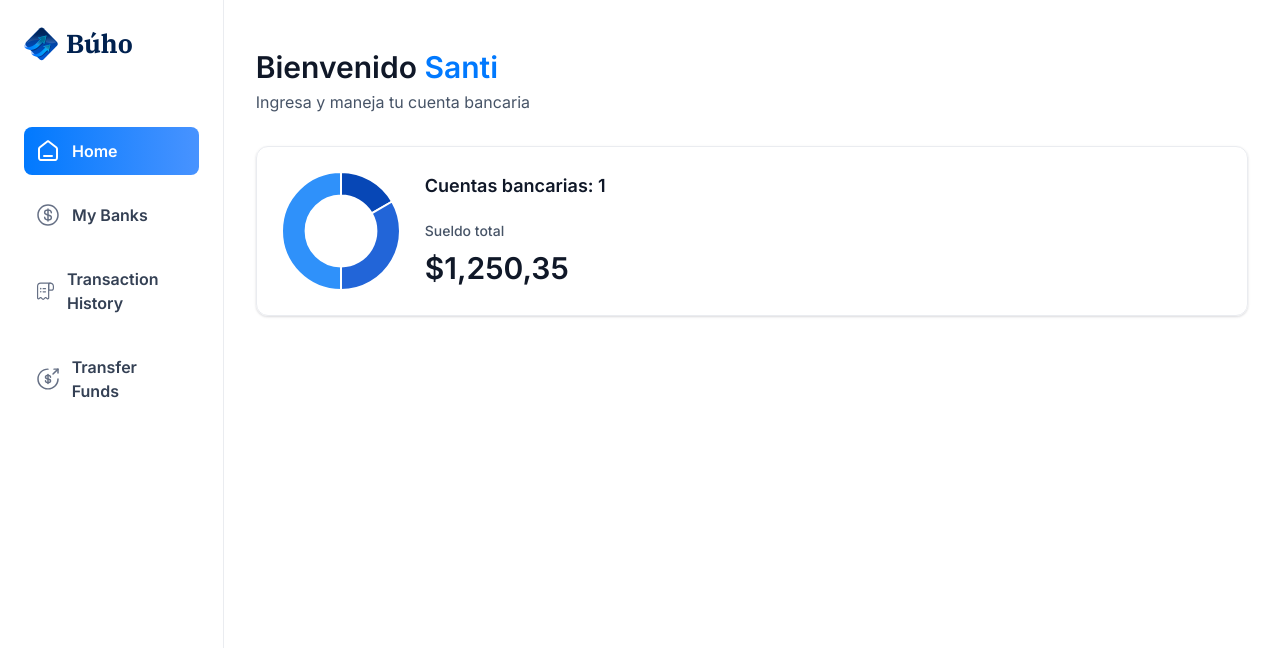
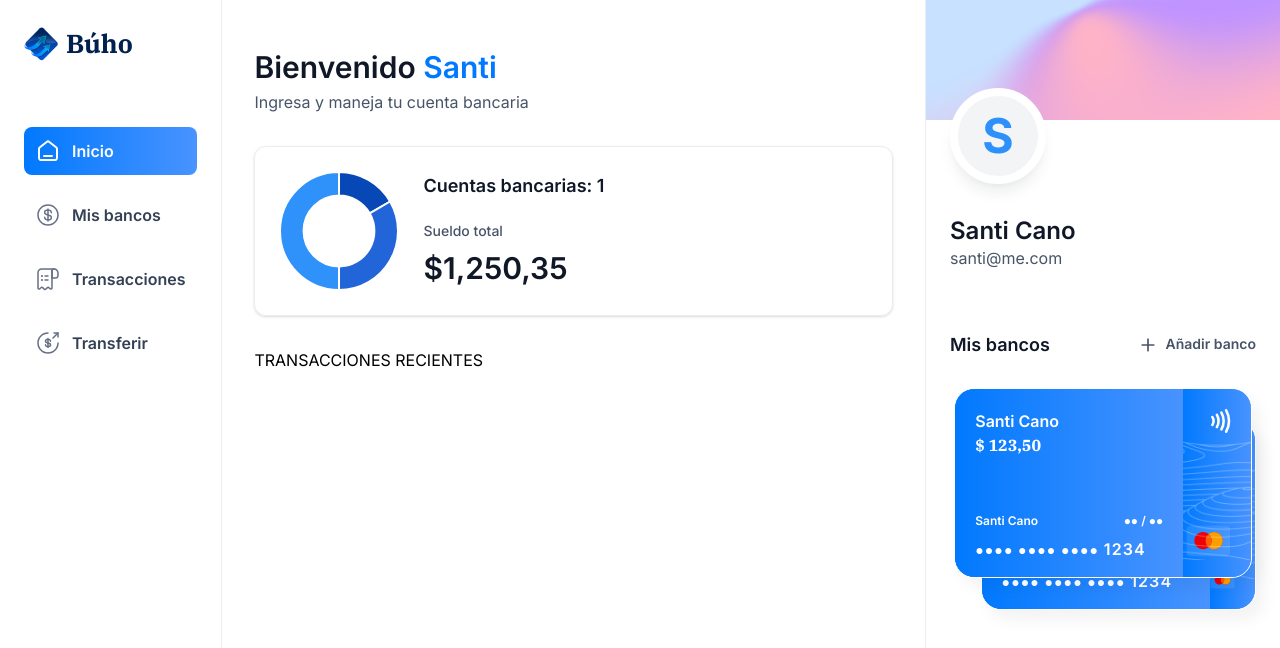
Before and after one commit to santicano2/bankingApp, a Next.js app: page / in a window 1280 px wide. Shown: the top 648 px of the page. Built offline with nearby package versions, Linux system fonts and the light colour scheme.

Commit message:
añadido right sidebar con component bank card

```diff
--- a/app/(root)/page.tsx
+++ b/app/(root)/page.tsx
@@ -2,9 +2,14 @@
 
 import HeaderBox from "@/components/HeaderBox";
 import TotalBalanceBox from "@/components/TotalBalanceBox";
+import RightSidebar from "@/components/RightSidebar";
 
 const Home = () => {
-  const loggedIn = { firstName: "Santi" };
+  const loggedIn = {
+    firstName: "Santi",
+    lastName: "Cano",
+    email: "santi@me.com",
+  };
 
   return (
     <section className="home">
@@ -23,7 +28,14 @@
             totalCurrentBalance={1250.35}
           />
         </header>
+        TRANSACCIONES RECIENTES
       </div>
+
+      <RightSidebar
+        user={loggedIn}
+        transactions={[]}
+        banks={[{ currentBalance: 123.5 }, { currentBalance: 500 }]}
+      />
     </section>
   );
 };
--- /dev/null
+++ b/components/BankCard.tsx
@@ -0,0 +1,61 @@
+import React from "react";
+import Link from "next/link";
+import Image from "next/image";
+
+import { formatAmount } from "@/lib/utils";
+
+const BankCard = ({
+  account,
+  userName,
+  showBalance = true,
+}: CreditCardProps) => {
+  return (
+    <div className="flex flex-col">
+      <Link href="/" className="bank-card">
+        <div className="bank-card_content">
+          <div>
+            <h1 className="text-16 font-semibold text-white">
+              {account.name || userName}
+            </h1>
+            <p className="font-ibm-plex-serif font-black text-white">
+              {formatAmount(account.currentBalance)}
+            </p>
+          </div>
+
+          <article className="flex flex-col gap-2">
+            <div className="flex justify-between">
+              <h1 className="text-12 font-semibold text-white">{userName}</h1>
+              <h2 className="text-12 font-semibold text-white">●● / ●●</h2>
+            </div>
+            <p className="text-14 font-semibold tracking-[1.1px] text-white">
+              ●●●● ●●●● ●●●● <span className="text-16">1234</span>
+            </p>
+          </article>
+        </div>
+
+        <div className="bank-card_icon">
+          <Image src="/icons/Paypass.svg" width={20} height={24} alt="pay" />
+          <Image
+            src="/icons/mastercard.svg"
+            width={45}
+            height={32}
+            alt="mastercard"
+            className="ml-5"
+          />
+        </div>
+
+        <Image
+          src="/icons/lines.png"
+          width={316}
+          height={190}
+          alt="lines"
+          className="absolute top-0 left-0"
+        />
+      </Link>
+
+      {/* COPY */}
+    </div>
+  );
+};
+
+export default BankCard;
--- /dev/null
+++ b/components/RightSidebar.tsx
@@ -0,0 +1,65 @@
+import React from "react";
+import Link from "next/link";
+import Image from "next/image";
+import BankCard from "./BankCard";
+
+const RightSidebar = ({ user, transactions, banks }: RightSidebarProps) => {
+  return (
+    <aside className="right-sidebar">
+      <section className="flex flex-col pb-8">
+        <div className="profile-banner" />
+        <div className="profile">
+          <div className="profile-img">
+            <span className="text-5xl font-bold text-blue-500">
+              {user.firstName[0]}
+            </span>
+          </div>
+
+          <div className="profile-details">
+            <h1 className="profile-name">
+              {user.firstName} {user.lastName}
+            </h1>
+            <p className="profile-email">{user.email}</p>
+          </div>
+        </div>
+      </section>
+
+      <section className="banks">
+        <div className="flex w-full justify-between">
+          <h2 className="header-2">Mis bancos</h2>
+          <Link href="/" className="flex gap-2">
+            <Image src="/icons/plus.svg" width={20} height={20} alt="plus" />
+            <h2 className="text-14 font-semibold text-gray-600">
+              Añadir banco
+            </h2>
+          </Link>
+        </div>
+
+        {banks?.length > 0 && (
+          <div className="relative flex flex-1 flex-col items-center justify-center gap-5">
+            <div className="relative z-10">
+              <BankCard
+                key={banks[0].$id}
+                account={banks[0]}
+                userName={`${user.firstName} ${user.lastName}`}
+                showBalance={false}
+              />
+            </div>
+            {banks[1] && (
+              <div className="absolute right-0 top-8 z-0 w-[90%]">
+                <BankCard
+                  key={banks[1].$id}
+                  account={banks[1]}
+                  userName={`${user.firstName} ${user.lastName}`}
+                  showBalance={false}
+                />
+              </div>
+            )}
+          </div>
+        )}
+      </section>
+    </aside>
+  );
+};
+
+export default RightSidebar;
--- a/constants/index.ts
+++ b/constants/index.ts
@@ -2,22 +2,22 @@
   {
     imgURL: "/icons/home.svg",
     route: "/",
-    label: "Home",
+    label: "Inicio",
   },
   {
     imgURL: "/icons/dollar-circle.svg",
     route: "/my-banks",
-    label: "My Banks",
+    label: "Mis bancos",
   },
   {
     imgURL: "/icons/transaction.svg",
     route: "/transaction-history",
-    label: "Transaction History",
+    label: "Transacciones",
   },
   {
     imgURL: "/icons/money-send.svg",
     route: "/payment-transfer",
-    label: "Transfer Funds",
+    label: "Transferir",
   },
 ];
 
```
